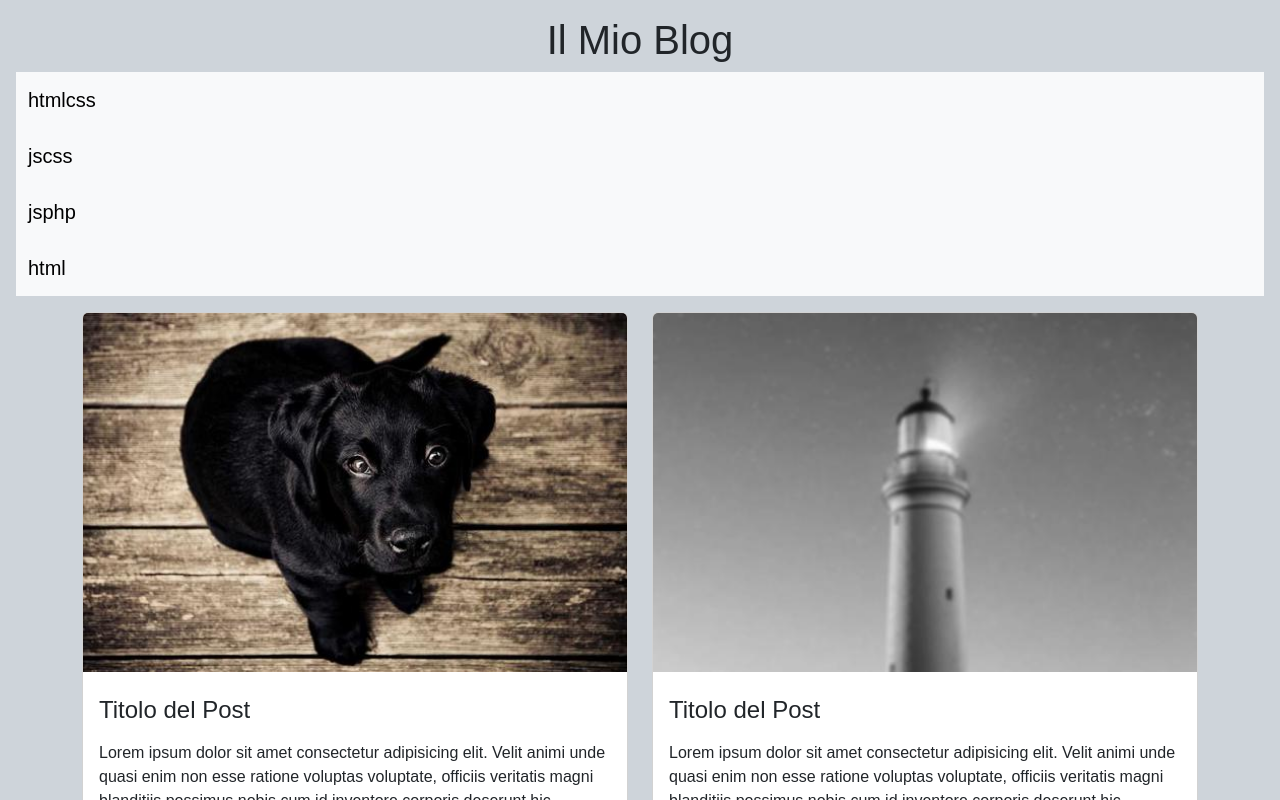
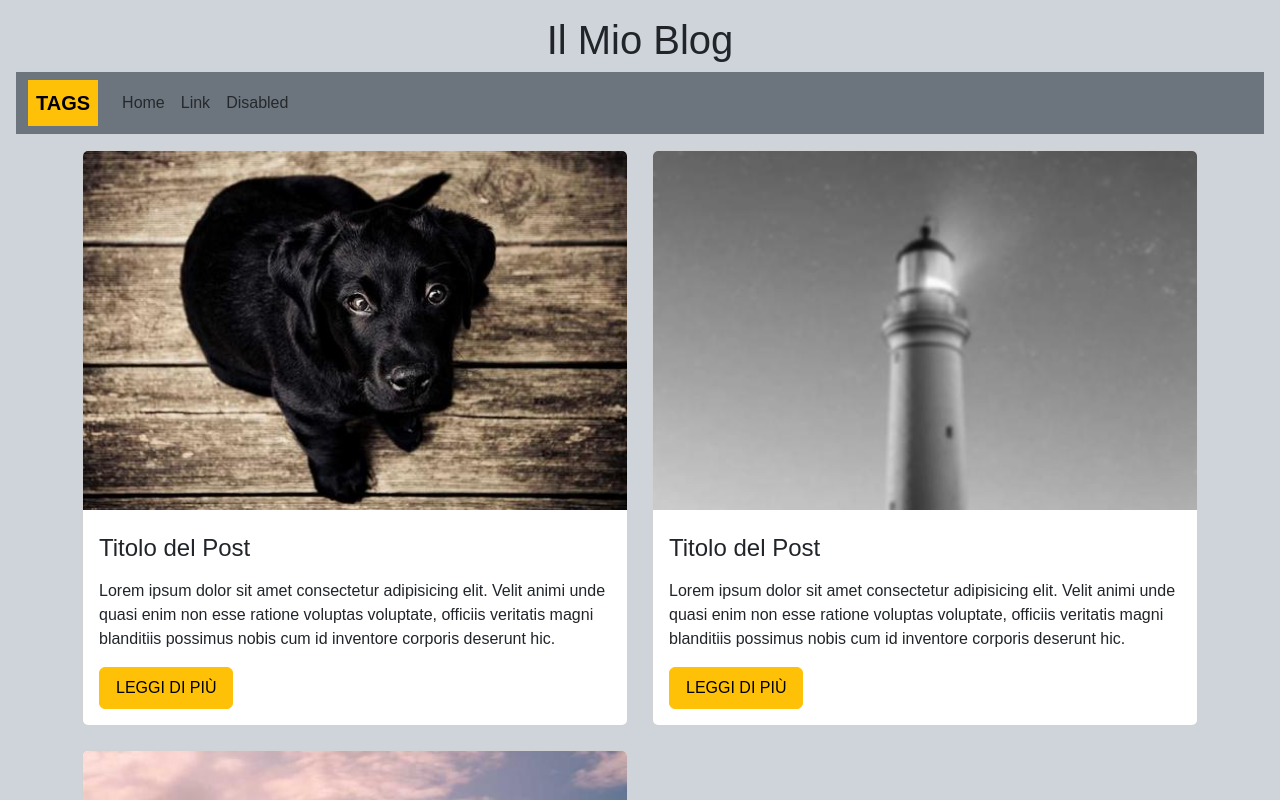
Before and after one commit to GemelliAngelo/react-props, a React (Vite) app: page / in a window 1280 px wide. Shown: the top 800 px of the page. Built offline with nearby package versions, Linux system fonts and the light colour scheme.

Commit message:
add navbar style

```diff
--- a/src/components/Header.jsx
+++ b/src/components/Header.jsx
@@ -7,9 +7,7 @@ export default function Header() {
       <div className="container">
         <h1>Il Mio Blog</h1>
       </div>
-      {postsData.map((post) => (
-        <Navbar tags={post.tags} />
-      ))}
+      <Navbar tags={postsData.map((post) => post.tags)} />
     </header>
   );
 }
--- a/src/components/Navbar/Navbar.jsx
+++ b/src/components/Navbar/Navbar.jsx
@@ -1,10 +1,27 @@
 export default function Navbar({ tags }) {
   return (
-    <nav className="navbar bg-body-tertiary">
-      <div className="container-fluid">
-        <a className="navbar-brand" href="#">
-          {tags.map((tag) => tag)}
-        </a>
+    <nav class="navbar navbar-expand-lg bg-secondary">
+      <div class="container-fluid">
+        <span class="navbar-brand fw-bold bg-warning p-2">TAGS</span>
+
+        <ul class="navbar-nav me-auto mb-2 mb-lg-0">
+          <li class="nav-item">
+            <a class="nav-link" href="#">
+              Home
+            </a>
+          </li>
+          <li class="nav-item">
+            <a class="nav-link" href="#">
+              Link
+            </a>
+          </li>
+
+          <li class="nav-item">
+            <a class="nav-link" href="#">
+              Disabled
+            </a>
+          </li>
+        </ul>
       </div>
     </nav>
   );
```
